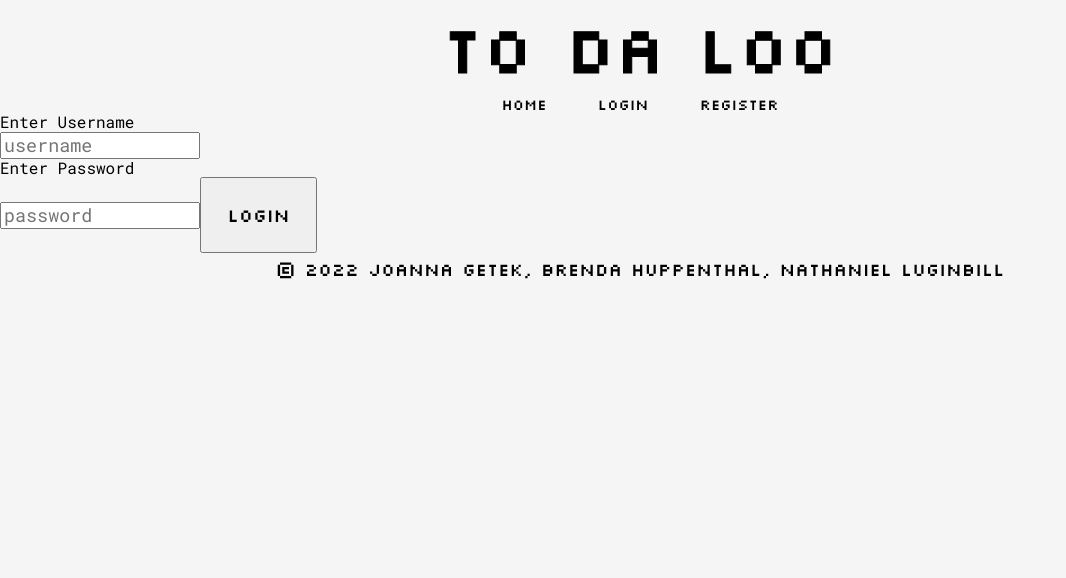
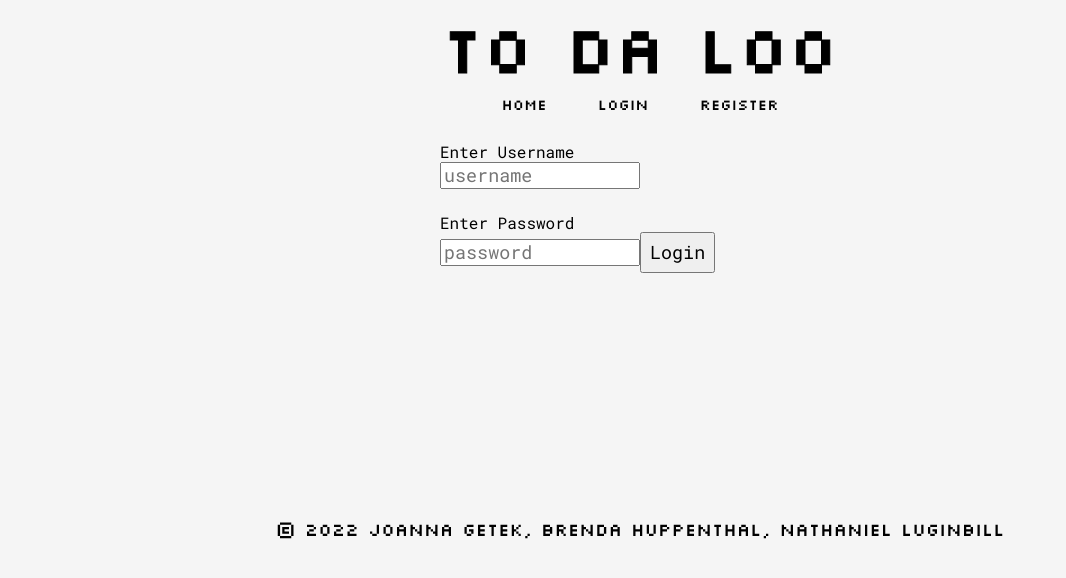
Before and after one commit to bhuppenthal/todaloo, a React (Create React App) app in the folder frontend/: page /login in a window 1280 px wide. Shown: the top 578 px of the page, without its empty margins (0-1066 px from the left). Built offline with nearby package versions, Linux system fonts and the light colour scheme.

Commit message:
some profile styling

```diff
--- /dev/null
+++ b/frontend/src/pages/UserLogin.css
@@ -0,0 +1,24 @@
+.login-title {
+    width: 400px;
+    height: 400px;
+    display: flex;
+    flex-direction: column;
+    justify-content: space-between;
+    color: black;
+    margin:auto;
+    /* border-style:solid; */
+    border-radius: 5px;
+    padding-bottom: 100px;
+  }
+
+.user-name {
+    padding-top: 30px;
+}
+
+.pass-word {
+    padding-top: 25px;
+}
+
+.login-button {
+    margin:auto;
+}
--- a/frontend/src/pages/UserLoginPage.js
+++ b/frontend/src/pages/UserLoginPage.js
@@ -1,5 +1,6 @@
 import React from 'react';
 import { useState, useEffect } from 'react';
+import "./UserLogin.css";
 
 function UserLogin ({user, setUser}) {
 
@@ -56,7 +57,7 @@ function UserLogin ({user, setUser}) {
         <div className="login-title">
 
          <form onSubmit={(e) => {e.preventDefault();}}>
-            <label>Enter Username</label>
+            <label className='user-name'>Enter Username</label>
             <input required
                 type="text"
                 placeholder="username"
@@ -64,9 +65,9 @@ function UserLogin ({user, setUser}) {
                 id="username"
                 onChange={(e) => setUsername(e.target.value)}
             />
-            <label>Enter Password </label>
+            <label className='pass-word'>Enter Password </label>
             <input required
-                type="text"
+                type="password"
                 placeholder="password"
                 value={password}
                 id="password"
@@ -74,7 +75,7 @@ function UserLogin ({user, setUser}) {
             />
             <button
                 type="submit"
-                className="button"
+                className="login-button"
                 onClick={submitUserLogin}>
                 Login
             </button>
```
